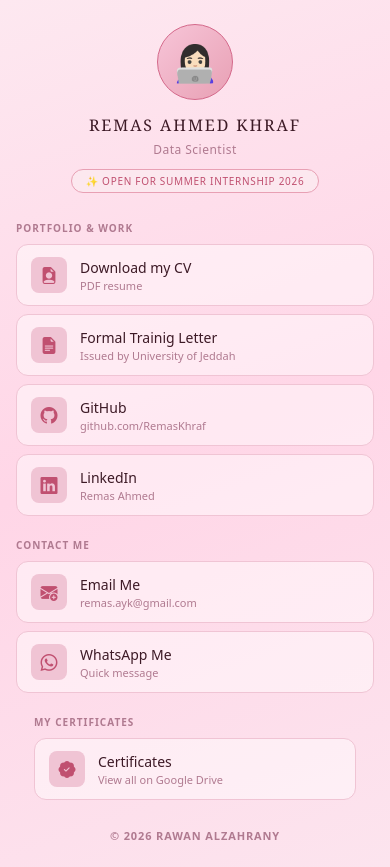
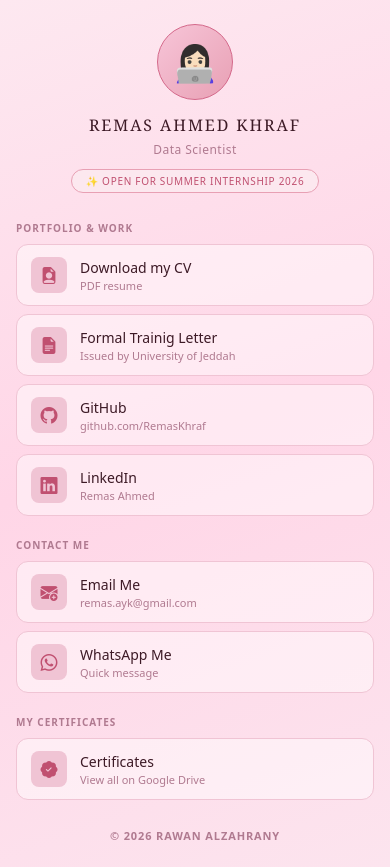
Before and after one commit to rawanAlzahrany/Remaslinks, a plain HTML site: page index.html in a window 390 px wide. Drawn offline with nearby package versions, Linux system fonts and the light colour scheme.

Commit message:
fixed responsiveness problems

```diff
--- a/style_BabyPink.css
+++ b/style_BabyPink.css
@@ -170,7 +170,8 @@ footer p {
   }
 
   .portWork,
-  .contactMe {
+  .contactMe,
+  .myCertificates {
     width: 100%;
   }
 
```
